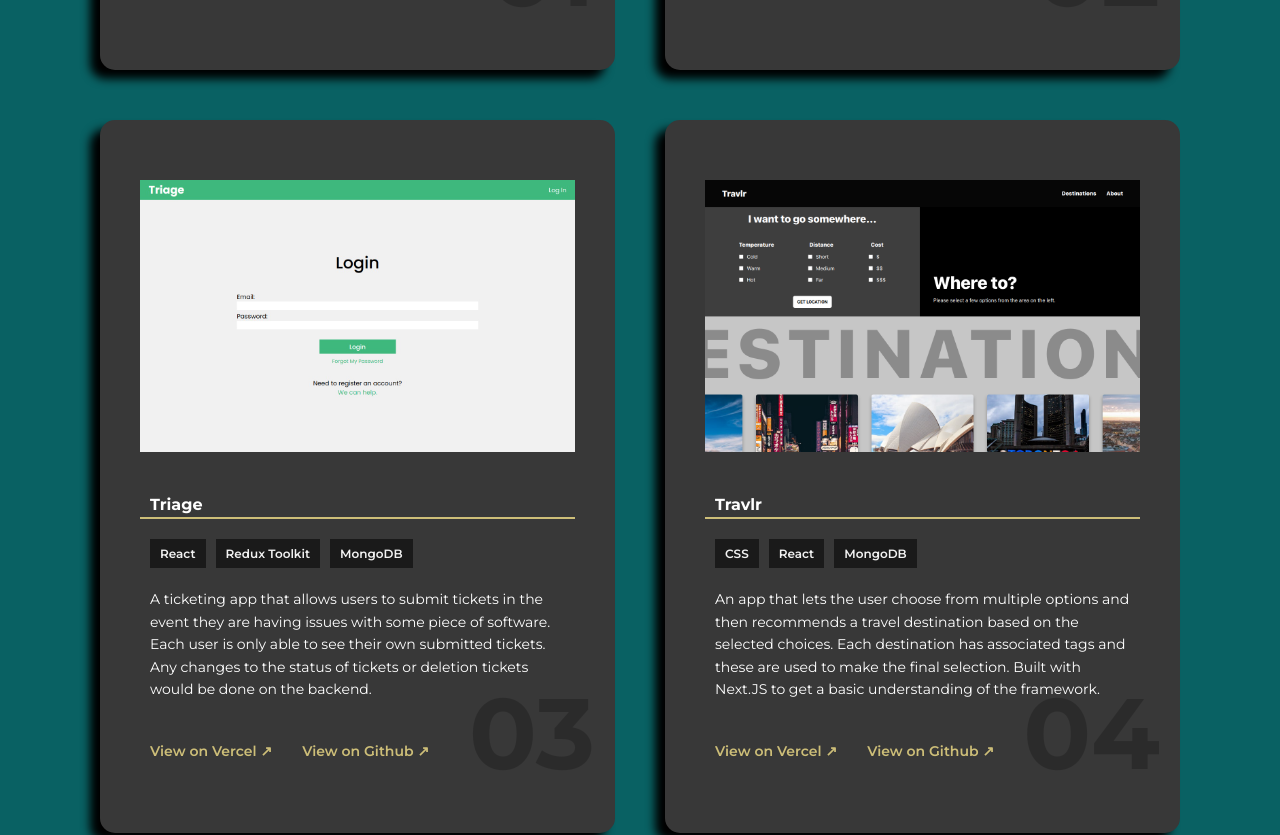
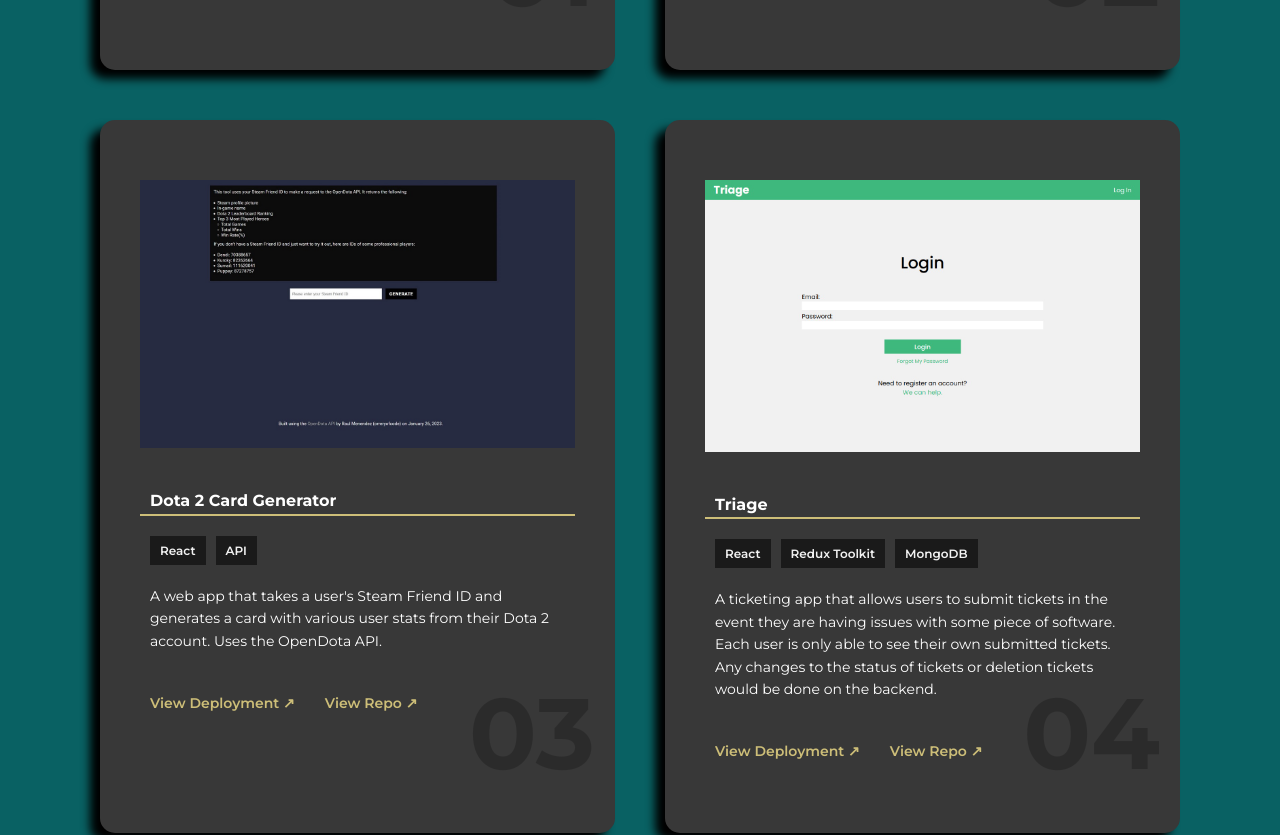
Before and after one commit to orreryofcode/portfilio_v3, a React (Create React App) app: page /works in a window 1280 px wide. Shown: the part 920-1755 px from the top of the page. Built offline with nearby package versions, Linux system fonts and the light colour scheme.

Commit message:
add new work to works

```diff
--- a/src/components/Work.jsx
+++ b/src/components/Work.jsx
@@ -22,14 +22,14 @@
             className='work__link'
             target='_blank'
             rel='noopener'>
-            View on Vercel &#8599;
+            View Deployment &#8599;
           </a>
           <a
             href={github}
             className='work__link'
             target='_blank'
             rel='noopener'>
-            View on Github &#8599;
+            View Repo &#8599;
           </a>
         </div>
       </div>
--- a/src/data/projects.js
+++ b/src/data/projects.js
@@ -21,33 +21,43 @@
   },
   {
     id: 3,
+    title: "Dota 2 Card Generator",
+    tags: ["React", "API"],
+    body: "A web app that takes a user's Steam Friend ID and generates a card with various user stats from their Dota 2 account. Uses the OpenDota API.",
+    img: "dota2card",
+    vercel: "https://p47936.csb.app/",
+    github: "https://codesandbox.io/s/dota2-card-generator-p47936",
+    count: "03",
+  },
+  {
+    id: 4,
     title: "Triage",
     tags: ["React", "Redux Toolkit", "MongoDB"],
     body: "A ticketing app that allows users to submit tickets in the event they are having issues with some piece of software. Each user is only able to see their own submitted tickets. Any changes to the status of tickets or deletion tickets would be done on the backend.",
     img: "triage",
     vercel: "https://mern-tickets-app.vercel.app/login",
     github: "https://github.com/orreryofcode/mern-tickets-app",
-    count: "03",
+    count: "04",
   },
   {
-    id: 4,
+    id: 5,
     title: "Travlr",
     tags: ["CSS", "React", "MongoDB"],
     body: "An app that lets the user choose from multiple options and then recommends a travel destination based on the selected choices. Each destination has associated tags and these are used to make the final selection. Built with Next.JS to get a basic understanding of the framework.",
     img: "travlr",
     vercel: "https://flightr-nnyam0ccp-orreryofcode.vercel.app/",
     github: "https://github.com/orreryofcode/flightr",
-    count: "04",
+    count: "05",
   },
   {
-    id: 5,
+    id: 6,
     title: "HouseMarket",
     tags: ["HTML", "CSS", "React", "Firebase"],
     body: "An app that lets the user create an account and add listings for properties for rent or sale. This was designed with mobile in mind.",
     img: "housemarket",
     vercel: "https://housing-market-proj.vercel.app/",
     github: "https://github.com/orreryofcode/housing-market-proj",
-    count: "05",
+    count: "06",
   },
 ];
 
```
Also changed, not shown: public/img/jpg/dota2card.jpg (added), public/img/jpg/portrait.jpg (deleted).
